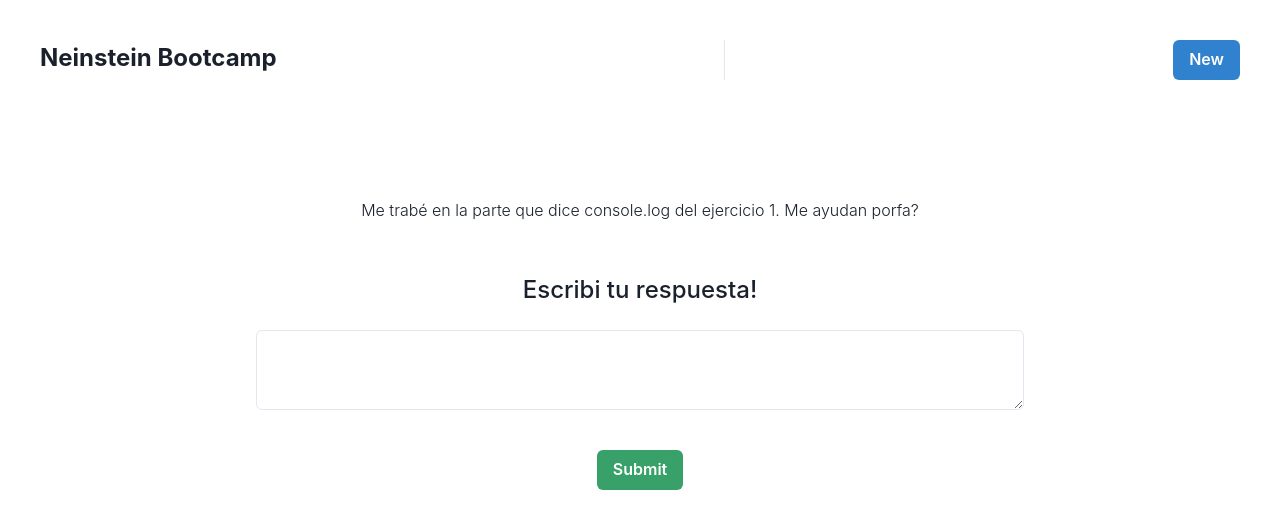
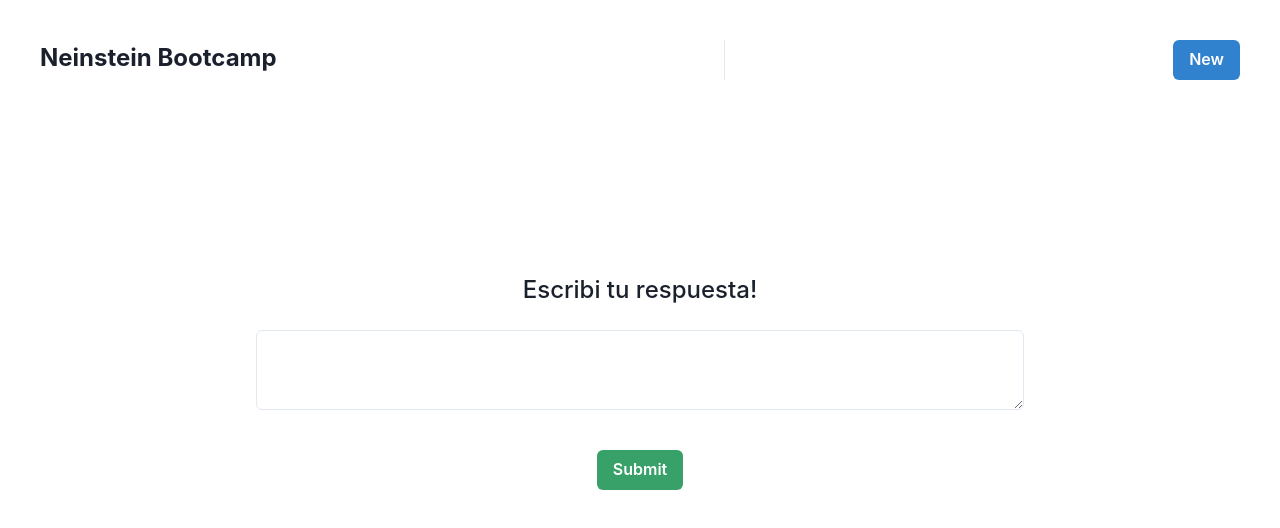
Before and after one commit to agusortola/coderaceBootcamp, a React (Create React App) app: page /questions/1 in a window 1280 px wide. Shown: the top 528 px of the page. Built offline with nearby package versions, Linux system fonts and the light colour scheme; no server answers; data requests are answered from the project's data file.

Commit message:
corregido PUT method, añadida la logica de validacion de respuestas

```diff
--- a/data/db.json
+++ b/data/db.json
@@ -6,7 +6,7 @@
       "date": "10-20-12",
       "answers": [
         {
-          "body": "Hay muchas formas de hacerlo. Esta es una y esta es otra",
+          "body": "Esta es una respuesta. Si la ves en negrita es porque está validada como correcta por Neinstein",
           "isValidated": true
         },
         {
@@ -15,6 +15,10 @@
         },
         {
           "body": "Y este no tenía ni idea pero igual queria comentar.",
+          "isValidated": false
+        },
+        {
+          "body": "asdasdadsasd",
           "isValidated": false
         }
       ],
@@ -59,6 +63,48 @@
         }
       ],
       "id": 4
+    },
+    {
+      "title": "Esta es una nueva pregunta para agregar. Denme una mano!!!",
+      "codeFragment": "console.log('hola')",
+      "date": "Aug 27th 21",
+      "answers": [],
+      "id": 5
+    },
+    {
+      "title": "Esta es una nueva pregunta para agregar. Denme una mano!!!",
+      "codeFragment": "console.log('hola')",
+      "date": "Aug 27th 21",
+      "answers": [],
+      "id": 6
+    },
+    {
+      "title": "Esta es una nueva pregunta para agregar. Denme una mano!!!",
+      "codeFragment": "console.log('hola')",
+      "date": "Aug 27th 21",
+      "answers": [],
+      "id": 7
+    },
+    {
+      "title": "Esta es una nueva pregunta para agregar. Denme una mano!!!",
+      "codeFragment": "console.log('hola')",
+      "date": "Aug 27th 21",
+      "answers": [],
+      "id": 8
+    },
+    {
+      "title": "esta es la nueva pregunta del bartolero?",
+      "codeFragment": "console.log('soy el bartolero')",
+      "date": "Aug 27th 21",
+      "answers": [],
+      "id": 9
+    },
+    {
+      "title": "esta es la nueva pregunta del bartolero?",
+      "codeFragment": "console.log('soy el bartolero')",
+      "date": "Aug 27th 21",
+      "answers": [],
+      "id": 10
     }
   ]
 }
--- a/package.json
+++ b/package.json
@@ -10,6 +10,7 @@
     "@testing-library/jest-dom": "^5.14.1",
     "@testing-library/react": "^11.2.7",
     "@testing-library/user-event": "^12.8.3",
+    "dotenv": "^8.2.0",
     "framer-motion": "^4.1.17",
     "moment": "^2.29.1",
     "react": "^17.0.2",
--- a/src/App.js
+++ b/src/App.js
@@ -6,6 +6,7 @@ import { DataProvider } from "./components/DataContext";
 import Create from "./components/Create";
 import { BrowserRouter, Route, Switch } from "react-router-dom";
 import CreateAnswer from "./components/CreateAnswer";
+
 
 function App() {
   return (
--- a/src/components/Create.js
+++ b/src/components/Create.js
@@ -20,6 +20,7 @@ const Create = () => {
     e.preventDefault();
     const question = { title, codeFragment, date, answers };
     setNewQuestion(question);
+
   };
   return (
     <Center marginTop={50}>
--- a/src/components/CreateAnswer.js
+++ b/src/components/CreateAnswer.js
@@ -9,16 +9,23 @@ import { Link, useParams } from "react-router-dom";
 const CreateAnswer = () => {
   const [body, setBody] = useState("");
   const [isValidated, setIsValidated] = useState(false);
-  const { createNewAnswer } = useContext(DataContext);
+  const { createOrValidateAnswer } = useContext(DataContext);
   const { id } = useParams();
-  const { data } = useFetch("http://localhost:8000/questions");
-  const selectedQuestion = data?.filter(i => i.id == id)
+  const { data } = useFetch("https://61293109068adf001789b814.mockapi.io/questions/" + id);
+  const selectedQuestion = "data?.filter(i => i.id == id)"
+
+//   const question = selectedQuestion[0]
+
+
+
 
   const handleSubmit = (e) => {
-    //   const date = Moment().format("MMM Do YY");
+
     e.preventDefault();
-    const answer = { body, isValidated };
-    createNewAnswer(id, answer);
+    const answer = { body, isValidated }
+
+    createOrValidateAnswer(data, answer);
+
   };
 
   return (
@@ -26,7 +33,7 @@ const CreateAnswer = () => {
       <Box h="100%" w="60%" justifySelf="center">
         <Center h={30} p={10}>
           <Text fontSize={16} fontWeight={300}>
-            {selectedQuestion && selectedQuestion[0].title}
+            {data && data.title}
           </Text>
         </Center>
         <Center h={30} p={10}>
--- a/src/components/DataContext.js
+++ b/src/components/DataContext.js
@@ -7,36 +7,51 @@ export const DataContext = createContext();
 export const DataProvider = ({ children }) => {
   const [newQuestion, setNewQuestion] = useState(undefined);
 
-  const { data } = useFetch("http://localhost:8000/questions");
+  const { data } = useFetch("https://61293109068adf001789b814.mockapi.io/questions/");
 
-  function createNewAnswer(id, answer) {
-    if (id !== undefined && answer) {
-      fetch("http://localhost:8000/questions/" + id, {
+  // function validateAnswer(data, answer, id) {
+
+  //   data.answers.push(answer)
+  //   // console.log("data", data)
+
+  //   if (data.id !== undefined && answer) {
+  //     fetch("https://61293109068adf001789b814.mockapi.io/" + data.id , {
+  //       method:'PUT',
+  //       headers: { "Content-Type": "application/json" },
+  //       body: JSON.stringify(data)
+  //     })
+  //     .then(res => {
+  //       console.log(data);
+  //     })
+  //   }
+  // }
+
+  const createOrValidateAnswer = (data, answer) => {
+
+    if(data.answers.includes(answer)){
+      console.log('si lo contiene pa')
+    }else{
+      data.answers.push(answer)
+      // console.log("data", data)
+    }
+
+    if (data.id !== undefined && answer) {
+      fetch("https://61293109068adf001789b814.mockapi.io/questions/" + data.id , {
         method:'PUT',
         headers: { "Content-Type": "application/json" },
-        body: JSON.stringify(answers.push(answer)),
+        body: JSON.stringify(data)
       })
       .then(res => {
-        console.log(res);
-      });
+        console.log(data);
+      })
     }
   }
 
-  useEffect(() => {
-    if (newQuestion !== undefined) {
-      fetch("http://localhost:8000/questions", {
-        method: "POST",
-        headers: { "Content-Type": "application/json" },
-        body: JSON.stringify(newQuestion),
-      }).then(() => {
-        console.log("new question added");
-      });
-    }
-  }, [newQuestion]);
+
 
   useEffect(() => {
     if (newQuestion !== undefined) {
-      fetch("http://localhost:8000/questions", {
+      fetch("https://61293109068adf001789b814.mockapi.io/questions/", {
         method: "POST",
         headers: { "Content-Type": "application/json" },
         body: JSON.stringify(newQuestion),
@@ -47,7 +62,7 @@ export const DataProvider = ({ children }) => {
   }, [newQuestion]);
 
   return (
-    <DataContext.Provider value={{ data, setNewQuestion, createNewAnswer }}>
+    <DataContext.Provider value={{ data, setNewQuestion, createOrValidateAnswer }}>
       {children}
     </DataContext.Provider>
   );
--- a/src/components/List.js
+++ b/src/components/List.js
@@ -16,7 +16,10 @@ const handleClick = () => {
 };
 
 const List = () => {
+
   const { data: questions } = useContext(DataContext);
+
+  console.log("questions", questions)
 
   return (
     <div display="block" width="100%">
--- a/src/components/QuestionItem.js
+++ b/src/components/QuestionItem.js
@@ -11,21 +11,32 @@ import {
 } from "@chakra-ui/react";
 import { ChatIcon, CheckIcon } from "@chakra-ui/icons";
 import { IconButton, HStack, VStack } from "@chakra-ui/react";
-import { useState } from "react";
+import { useState, useParams } from "react";
 import { Link } from "react-router-dom";
+import useFetch from "../useFetch";
+import { useContext } from "react";
+import { DataContext } from "./DataContext";
 
 const QuestionItem = ({ question }) => {
-  const handleClick = () => {
+
+  const { createOrValidateAnswer } = useContext(DataContext);
+
+  const handleClick = (answer) => {
+
+    answer.isValidated = !answer.isValidated
+
+    createOrValidateAnswer(question, answer)
+    console.log(answer)
+
+    // const answer = {body, !isValidated}
 
   };
 
-  const [isOpen, setIsOpen] = useState(false);
-  const [isValidated, setIsValidated] = useState(false);
 
   return (
     <AccordionItem flex="1" key={question.id} p={5}>
       <h2>
-        <AccordionButton>
+        <AccordionButton colorScheme="blue">
           {question.title} <br></br>
           <Link to={`/questions/${question.id}`}>
             <IconButton
@@ -43,10 +54,13 @@ const QuestionItem = ({ question }) => {
         question.answers.map((answer) => {
           return (
             <AccordionPanel>
-              <Text fontWeight={answer.isValidated ? 500 : 300}>{answer.body}</Text>
+              <Text fontWeight={answer.isValidated ? 500 : 300}>
+                {answer.body}
+              </Text>
               <IconButton
-                onClick={() => setIsValidated(!isValidated)}
+                onClick={() => handleClick(answer) }
                 colorScheme="green"
+                variant={answer.isValidated? "solid" : "outline" }
                 size="xs"
                 aria-label="Search database"
                 icon={<CheckIcon />}
--- a/src/index.js
+++ b/src/index.js
@@ -3,6 +3,7 @@ import ReactDOM from 'react-dom';
 import './index.css';
 import App from './App';
 import reportWebVitals from './reportWebVitals';
+
 
 ReactDOM.render(
   <React.StrictMode>
```
Also changed, not shown: 2 other files (tests, documents, lock files or other folders). Lines whose indentation alone changed are shown as unchanged.
